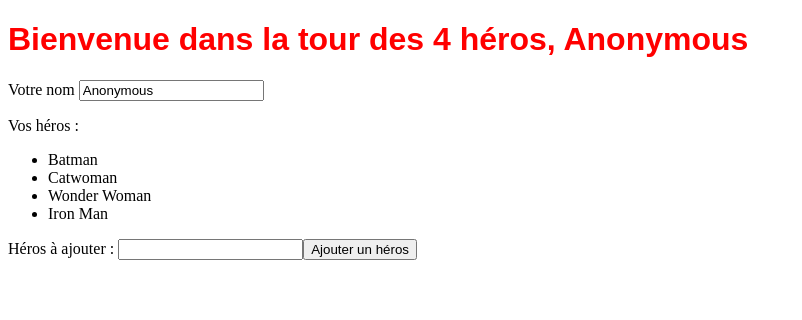
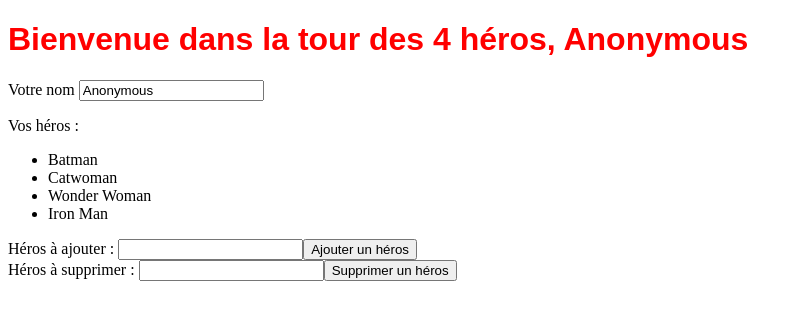
Before and after one commit to HeyMilie/angular, an Angular app in the folder tour-of-heroes/: page / in a window 1280 px wide. Shown: the top 320 px of the page, without its empty margins (0-802 px from the left). Built offline with nearby package versions, Linux system fonts and the light colour scheme.

Commit message:
Ajouter/Supprimer un hero

```diff
--- a/tour-of-heroes/src/app/app.component.html
+++ b/tour-of-heroes/src/app/app.component.html
@@ -13,4 +13,6 @@
 </ul>
 
 <label for="InputHeroName">Héros à ajouter : <input type="text" name="nameOfTheHero" id ="InputHeroName" [(ngModel)]="heroToAdd"></label>
-<button (click)="addHero()">Ajouter un héros</button>
+<button (click)="addHero()">Ajouter un héros</button><br>
+<label for="InputHeroName">Héros à supprimer : <input type="text" name="nameOfTheHero" id ="InputHeroName" [(ngModel)]="heroToRemove"></label>
+<button (click)="removeHero()">Supprimer un héros</button>
--- a/tour-of-heroes/src/app/app.component.ts
+++ b/tour-of-heroes/src/app/app.component.ts
@@ -1,6 +1,8 @@
+import { splitClasses } from '@angular/compiler';
 import { Component } from '@angular/core';
 
-let heroCount =2;
+
+let heroCount = 2;
 
 @Component({
   selector: 'app-root',
@@ -22,4 +24,12 @@ export class AppComponent {
     this.heros.push(this.heroToAdd);
     this.title = 'La tour des ' + this.heros.length + ' héros';
   }
+
+  heroToRemove = '';
+  removeHero(){
+
+    }
+
+
+
 }
```
Also changed, not shown: 1 other file (tests, documents, lock files or other folders).
